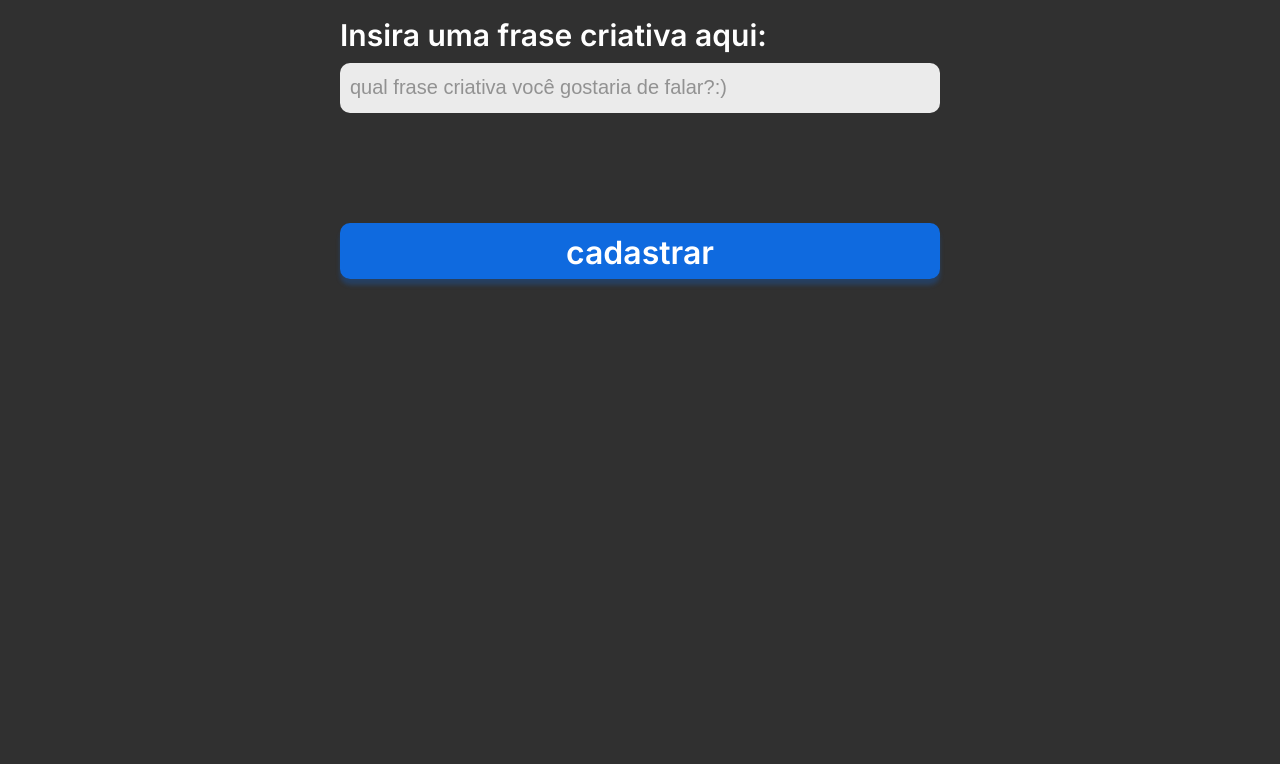
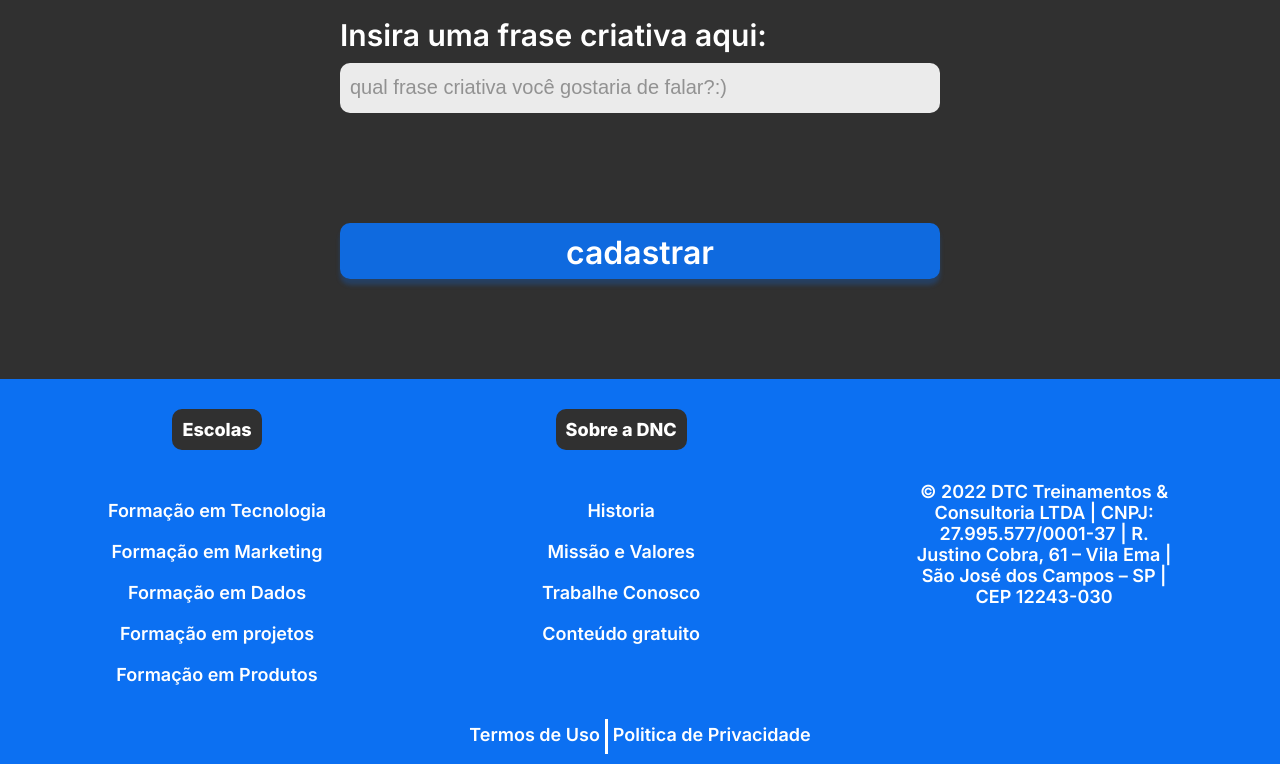
Before and after one commit to filipebezerra95/bootcamp-DNC, a plain HTML site: page index.html in a window 1280 px wide. Shown: the part 1278-2042 px from the top of the page. Before the commit the page ends 1657 px from the top, so only its background shows below. Drawn offline with Linux system fonts and the light colour scheme; a web font is replaced by a local one.

```diff
--- a/index.html
+++ b/index.html
@@ -68,6 +68,57 @@
         </form>
     </section>
 
+    <footer>
+         <div class="linha1">
+              <nav>
+                <h5>Escolas</h5>
+                <ul>
+                  <li>
+                    <a href="">Formação em Tecnologia</a>
+                  </li>
+                  <li>
+                    <a href="">Formação em Marketing</a>
+                  </li>
+                  <li>
+                    <a href="">Formação em Dados</a>
+                  </li>
+                  <li>
+                    <a href="">Formação em projetos</a>
+                  </li>
+                  <li>
+                    <a href="">Formação em Produtos</a>
+                  </li>
+                </ul>
+              </nav>
+              <nav>
+                <h5>Sobre a DNC</h5>
+                <ul>
+                  <li>
+                    <a href="">Historia</a>
+                  </li>
+                  <li>
+                    <a href="">Missão e Valores</a>
+                  </li>
+                  <li>
+                    <a href="">Trabalhe Conosco</a>
+                  </li>
+                  <li>
+                    <a href="">Conteúdo gratuito</a>
+                  </li>
+                </ul>
+              </nav>
+
+              <div class="endereco">
+                © 2022 DTC Treinamentos & Consultoria LTDA | CNPJ: 27.995.577/0001-37 | R. Justino Cobra, 61 – Vila Ema | São José dos Campos – SP | CEP 12243-030
+              </div>
+
+         </div>
+         <div class="linha2">
+              <a href="">Termos de Uso</a>
+              <a href="">Politica de Privacidade</a>
+         </div>
+    </footer>
+
 
 
 </body>
--- a/style.css
+++ b/style.css
@@ -159,3 +159,142 @@
                     cursor: pointer ;
 
                 }
+
+                /* Footer */
+
+                footer{
+                  width: 100%;
+                  background-color: var(--azul-dnc);
+
+                }
+                footer .linha1{
+                  display: flex;
+                  justify-content: space-around;
+                  align-items: center;
+                }
+
+                footer ul{
+                  list-style: none;
+                  margin: 0px;
+                  padding: 0px;
+
+
+                }
+
+                footer nav{
+                  display: flex;
+                  flex-direction: column;
+                  align-items: center;
+                  height: 330px;
+                }
+
+                footer h5{
+                  text-align: center;
+                  color: white;
+                  font-weight: 800;
+                  font-size: 18px;
+                  font-family: var(--fonte-padrao);
+                  background-color: var(--preto-dnc);
+                  border-radius: 10px;
+                  padding: 10px 10px 10px 10px;
+
+                }
+
+                footer ul li{
+                  text-align: center;
+                  color: white;
+                  font-weight: 600;
+                  font-size: 18px;
+                  font-family: var(--fonte-padrao);
+                  margin: 20px 0px 20px 0px;
+                  margin-bottom: 15px;
+
+                }
+
+                footer li a{
+                  color: white;
+                  text-decoration: none;
+                }
+                 footer ul li a:hover{
+                  color: var(--cinza-hover);
+                 }
+
+
+                footer .endereco{
+                  font-weight: 600;
+                  font-size: 18px;
+                  font-family: var(--fonte-padrao);
+                  color: white;
+                  width: 20%;
+                  text-align: center;
+                }
+                footer .linha2{
+                  display: flex;
+                  justify-content: center;
+                  margin: 0px;
+                  padding: 10px;
+                  height: 35px;
+                }
+
+                footer .linha2 a{
+                  font-family: var(--fonte-padrao);
+                  font-size: 18px;
+                  font-weight: 600;
+                  color: white;
+                  text-decoration: none;
+                  padding: 5px;
+
+                }
+
+                footer ,.linha2 a:first-child{
+                  border-right: 3px solid white;
+                }
+
+                footer .linha2 a:hover{
+                  color: var(--cinza-hover);
+                }
+
+ @media only screen and (max-width: 768px){
+        /*menun*/
+         #principal{
+          display: flex;
+          flex-direction: column;
+          height:auto;
+         }
+         #menu{
+          flex-direction: column;
+          width: 100%;
+          margin: 0px;
+
+         }
+         #menu a{
+          height: 50px;
+          align-items: center;
+          height: 50px;
+
+         }
+         #principal button{
+          width: 100%;
+          margin: 0px;
+         }
+
+         /*seção*/
+         section h1{
+          font-size: 38px;
+
+         }
+         section h2{
+          font-size: 28px;
+          padding-right: 15px;
+          padding-left: 15px ;
+         }
+         form {
+          width: 95%;
+          font-size: 20px;
+         }
+         .checkbox-itens label{
+          font-size: 17px;
+         }
+
+
+                }
```
